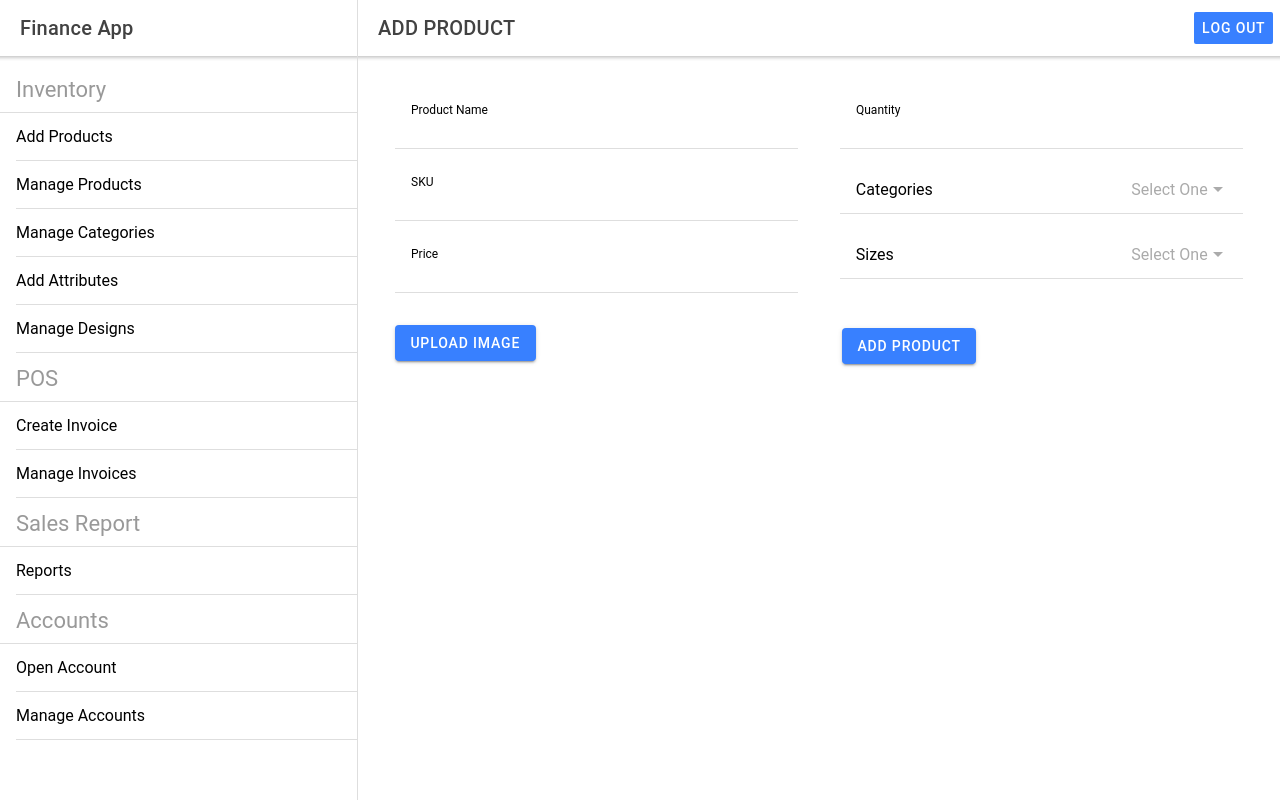
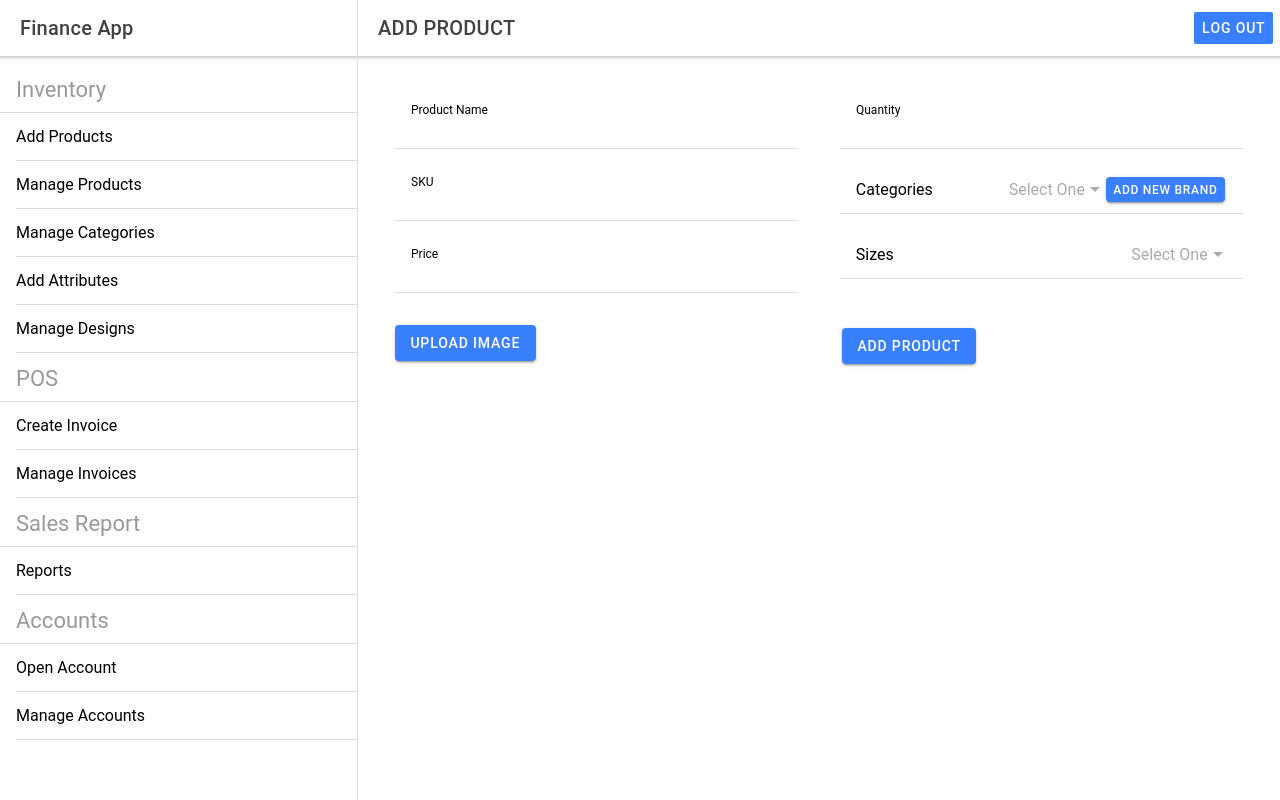
Before and after one commit to aqilusman45/finance-app, a React (Create React App) app: page /home/add-product in a window 1280 px wide. Built offline with nearby package versions, Linux system fonts and the light colour scheme.

Commit message:
added addNewBrnadAlert

```diff
--- a/src/components/AddNewBrandAlert/AddNewBrandAlert.tsx
+++ b/src/components/AddNewBrandAlert/AddNewBrandAlert.tsx
@@ -6,12 +6,9 @@ const AddNewBrandAlert: React.FC = () => {
     const [showAlert4, setShowAlert4] = useState(false);
 
     return (
-        <IonContent style={{height:"47px;"}}>
 
-            <IonGrid className="ion-no-padding	">
-                <IonRow className="ion-justify-content-between">
-                    <IonCol style={{display:"flex"}} className="ion-justify-content-center">
-                        <IonButton style={{width:"width: 30%;"}} onClick={() => setShowAlert4(true)} expand="block">Add New Brand</IonButton>
+        <>
+            <IonButton style={{ width: "width:20%" }} onClick={() => setShowAlert4(true)} expand="block">Add New Brand</IonButton>
 
 
 
@@ -44,10 +41,8 @@ const AddNewBrandAlert: React.FC = () => {
                     }
                 ]}
             />
-                    </IonCol>
-                </IonRow>
-            </IonGrid>
-        </IonContent>
+        </>
+
     );
 }
 
--- a/src/components/AddProduct/AddProduct.tsx
+++ b/src/components/AddProduct/AddProduct.tsx
@@ -49,8 +49,8 @@ const AddProduct: React.FC = () => {
                 <IonSelectOption value="t-shirt">T-shirt</IonSelectOption>
                 <IonSelectOption value="shirt">Shirt</IonSelectOption>
               </IonSelect>
+            <AddNewBrandAlert/>
             </IonItem>
-            {/* <AddNewBrandAlert/> */}
 
             <IonItem className="ion-margin">
               <IonLabel>Sizes</IonLabel>
```
Lines whose indentation alone changed are shown as unchanged.
